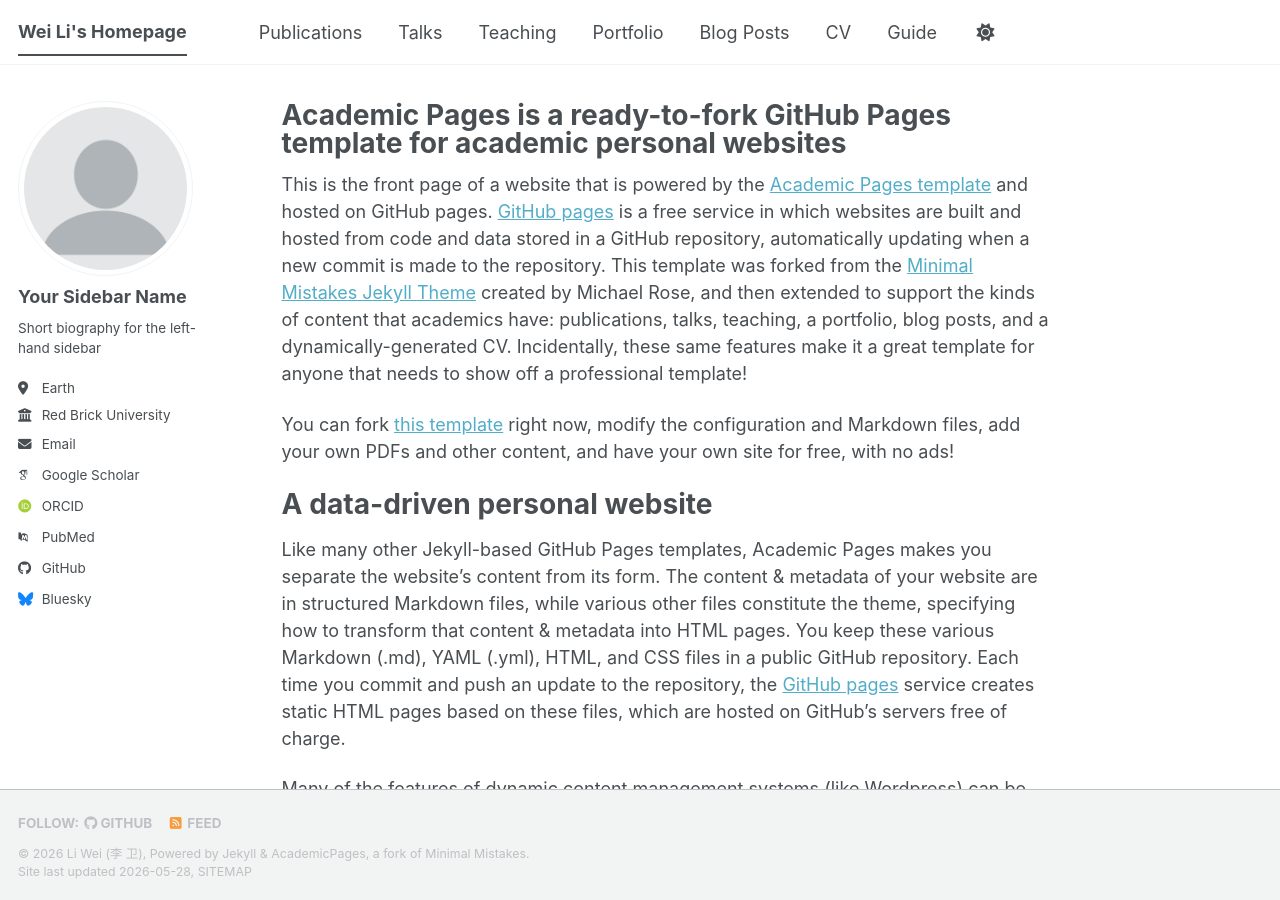
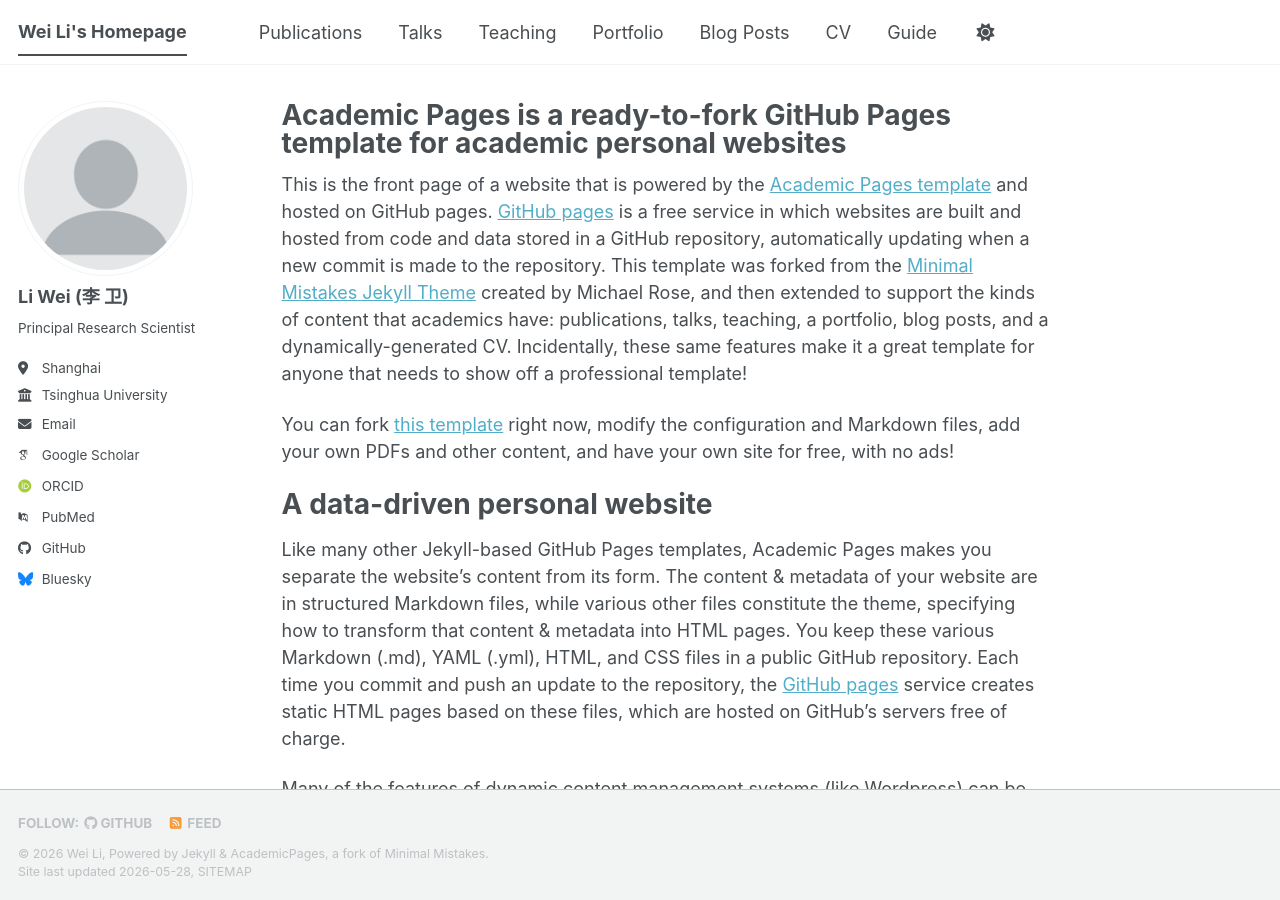
Before and after one commit to WeiLi-THU/WeiLi-THU.github.io, a Jekyll site: the page built from _pages/about.md, in a window 1280 px wide and 900 px high. Built offline with Jekyll 4.4.1, drawn with Linux system fonts in a browser that asks for light colours; some web fonts are replaced; a script bundle is joined from its source files by our own code; library files that are not in the unit come from our copies.

Commit message:
Update _config.yml

```diff
--- a/_config.yml
+++ b/_config.yml
@@ -11,7 +11,7 @@ locale                   : "en-US"
 site_theme               : "default" # The available themes options are "default", "air", "sunrise", "mint", "dirt" and "contrast"
 title                    : "Wei Li's Homepage"
 title_separator          : "-"
-name                     : &name "Li Wei (李 卫)"
+name                     : &name "Wei Li"
 description              : &description "Your Name's academic portfolio"   # Update this with a general description of your site, this is the default if not overridden by a page
 url                      : "https://WeiLi-THU.github.io" # The base hostname & protocol for your site e.g. "https://[your GitHub username].github.io",
                                                            # or if you already have some other page hosted on Github then use "https://[your GitHub username].github.io/[Your Repo Name]"
@@ -24,21 +24,21 @@ repository               : "https://github.com/WeiLi-THU/weilee.github.io"
 author:
   # Biographic information
   avatar           : "profile.png"
-  name             : "Your Sidebar Name"
+  name             : "Li Wei (李 卫)"
   pronouns         : # example: "she/her"
-  bio              : "Short biography for the left-hand sidebar"
-  location         : "Earth"
-  employer         : "Red Brick University"
+  bio              : "Principal Research Scientist"
+  location         : "Shanghai"
+  employer         : "Tsinghua University"
   uri              : # URL
-  email            : "none@example.org"
+  email            : "wei.lee@huawei.com"
 
   # Academic websites
   academia         : # URL
   arxiv            : # URL - Update with the correct link to your profile
-  googlescholar    : "https://scholar.google.com/citations?user=PS_CX0AAAAAJ"
+  googlescholar    : "https://scholar.google.com/citations?user=_0DYhbcAAAAJ&hl=en"
   inspire-hep      : # URL
   impactstory      : # URL
-  orcid            : "https://orcid.org/yourorcidurl"
+  orcid            : "https://orcid.org/0009-0004-3136-1105"
   semantic         : # URL
   ssrn             : # URL
   pubmed           : "https://www.ncbi.nlm.nih.gov/pubmed/?term=john+snow"
```
